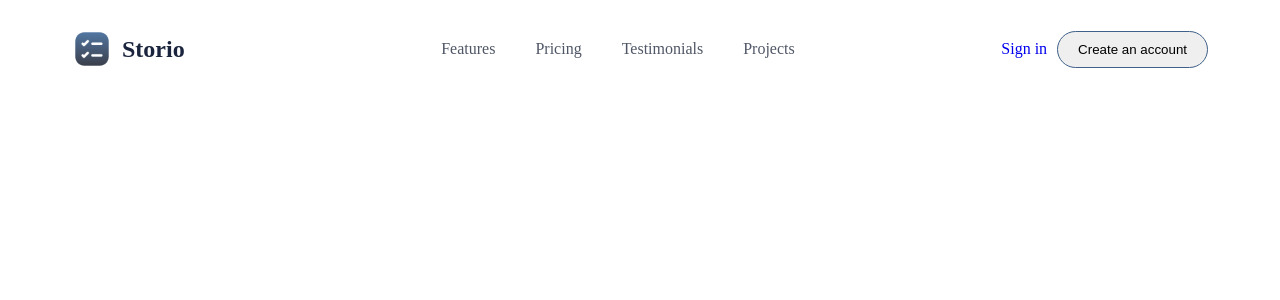
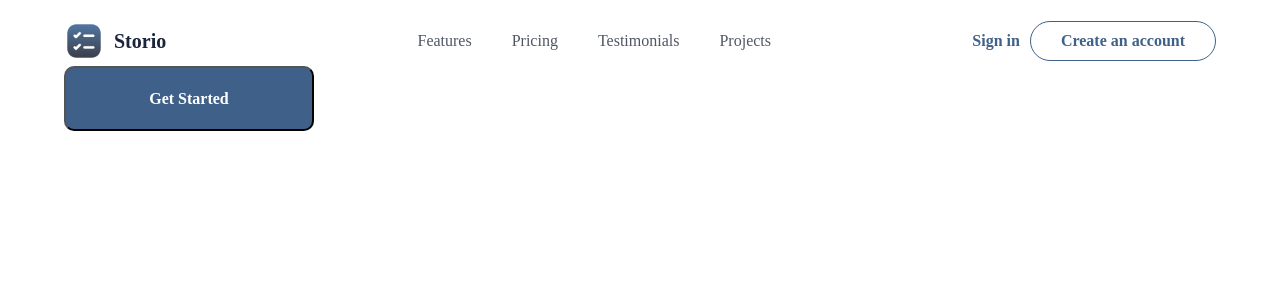
Before and after one commit to hryvero/Storio, a Next.js app: page / in a window 1280 px wide. Shown: the top 300 px of the page. Built offline with nearby package versions, Linux system fonts and the light colour scheme.

Commit message:
feat: header fix, variables and button added

```diff
--- a/package.json
+++ b/package.json
@@ -10,6 +10,7 @@
   },
   "dependencies": {
     "next": "14.2.7",
+    "normalize.css": "^8.0.1",
     "react": "^18",
     "react-dom": "^18"
   },
--- /dev/null
+++ b/src/app/components/Button/index.jsx
@@ -0,0 +1,10 @@
+import React from 'react';
+import  styles from './styles.module.scss'
+
+const Button = () => {
+    return (
+            <button className={styles.button} >Get Started</button>
+    );
+}
+
+export default Button;
--- /dev/null
+++ b/src/app/components/Button/styles.module.scss
@@ -0,0 +1,13 @@
+@import '../../variables.module.scss';
+
+.button{
+    background-color: $secondary-color;
+    color: $white;
+    border-radius: 10px;
+    font-size: 16px;
+    font-weight: 700;
+    text-align: center;
+    width: 250px;
+    padding: 18px;
+    line-height: 25px;
+}
--- a/src/app/components/Header/index.jsx
+++ b/src/app/components/Header/index.jsx
@@ -2,45 +2,34 @@ import React from "react";
 import Image from "next/image";
 import styles from "./styles.module.scss";
 
-const Header = () => {
+const Header = ({actions}) => {
   return (
     <div className={styles.header}>
       {/* Logo */}
       <div className={styles.header__logo}>
         <Image src="/logo.png" width={40} height={40} />
-        <h2 className={styles.header__logo__text}>Storio</h2>
+        <h2 className={styles.header__text}>Storio</h2>
       </div>
       {/* Navigation */}
       <div className={styles.header__navigation}>
         <ul className={styles.header__list}>
-          <li className={styles.header__item}>
-            <a className={styles.header__link} href="#">
-              Features
-            </a>
-          </li>
-          <li className={styles.header__item}>
-            <a className={styles.header__link} href="#">
-              Pricing
-            </a>
-          </li>
-          <li className={styles.header__item}>
-            <a className={styles.header__link} href="#">
-              Testimonials
-            </a>
-          </li>
-          <li className={styles.header__item}>
-            <a className={styles.header__link} href="#">
-              Projects
-            </a>
-          </li>
+          {actions? actions.map((action)=>{
+           return(
+           <li key={action.id} className={styles.header__item}>
+          <a className={styles.header__link} href="#">
+            {action.title}
+          </a>
+        </li>)
+
+          }): null}
         </ul>
       </div>
       {/* Authorization  */}
       <div className={styles.header__authorization}>
-        <a className={styles.header__authorization__signin} href="#">
+        <a className={styles.header__signin} href="#">
           Sign in
         </a>
-        <button className={styles.header__authorization__create__button}>
+        <button className={styles.header__create__button}>
           Create an account
         </button>
       </div>
--- a/src/app/components/Header/styles.module.scss
+++ b/src/app/components/Header/styles.module.scss
@@ -1,3 +1,4 @@
+@import '../../variables.module.scss';
 .header {
   display: flex;
   align-items: center;
@@ -10,9 +11,10 @@
   justify-content: space-between;
   flex-direction: row;
 }
-.header__logo__text {
-  color: #1b243d;
+.header__text {
+  color: $primary-color;
   margin: 0 10px;
+  font-size: 20px;
 }
 .header__navigation {
   flex-grow: 1;
@@ -24,10 +26,12 @@
 }
 .header__item {
   margin: 0 20px;
+  font-size: 16px;
+  color: $accent-color;
 }
 .header__link {
   text-decoration: none;
-  color: #4f5665;
+  color: $accent-color;
 }
 .header__link:hover {
   font-weight: 600;
@@ -36,17 +40,22 @@
 .header__authorization {
   display: flex;
   align-items: center;
-  color: #3f6189;
   font-size: 16px;
-  font-weight: 500;
+  font-weight: 700;
 }
-.header__authorization__signin {
+.header__signin {
   margin-right: 10px;
+  color: $secondary-color;
   text-decoration: none;
 }
-.header__authorization__create__button {
-  border: 1px solid #3f6189;
+.header__create__button {
+  border: 1px solid  $secondary-color;;
   border-radius: 50px;
-  padding: 10px 20px;
+  padding: 10px 30px;
+  background-color: #fff;
+  color: $secondary-color;
+  font-weight: 700;
+}
+.header__create__button:hover {
   cursor: pointer;
 }
--- a/src/app/page.js
+++ b/src/app/page.js
@@ -1,10 +1,19 @@
 import styles from "./page.module.scss";
+import 'normalize.css/normalize.css';
 import Header from "./components/Header";
+import Button from "./components/Button";
 
 export default function Home() {
+  const actions=[
+    {id:1, title:"Features"},
+    {id:2, title:"Pricing"},
+    {id:3, title:"Testimonials"},
+    {id:4, title:"Projects"}
+  ]
   return (
     <main className={styles.main}>
-      <Header />
+      <Header actions={actions}/>
+      <Button/>
     </main>
   );
 }
--- a/src/app/page.module.scss
+++ b/src/app/page.module.scss
@@ -1,5 +1,7 @@
 .main {
   align-items: center;
   padding: 1rem 4rem;
+  max-width: 1200px;
+  margin: 0 auto;
   min-height: 100vh;
 }
--- /dev/null
+++ b/src/app/variables.module.scss
@@ -0,0 +1,4 @@
+$primary-color: #1B243D;
+$secondary-color: #3F6189;
+$accent-color: #4F5665;
+$white: #fff
```
Also changed, not shown: 1 other file (tests, documents, lock files or other folders).
